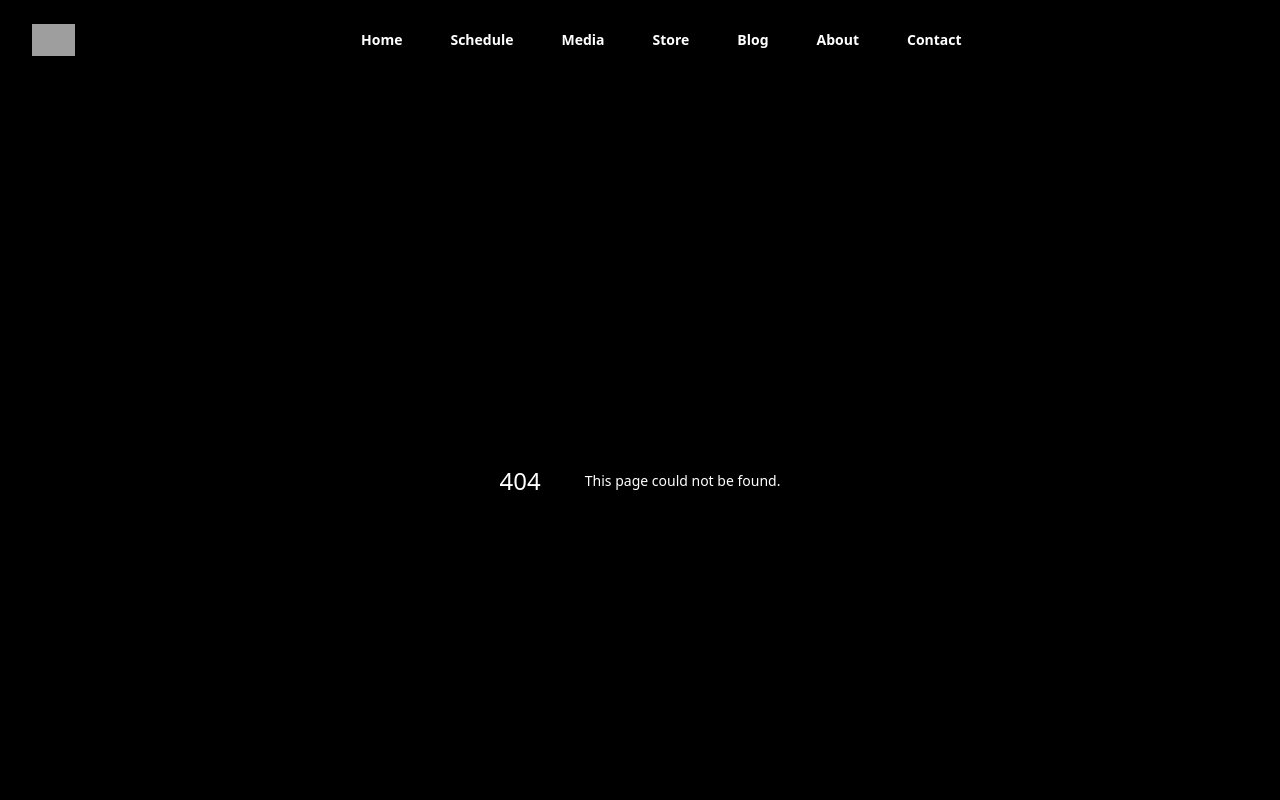
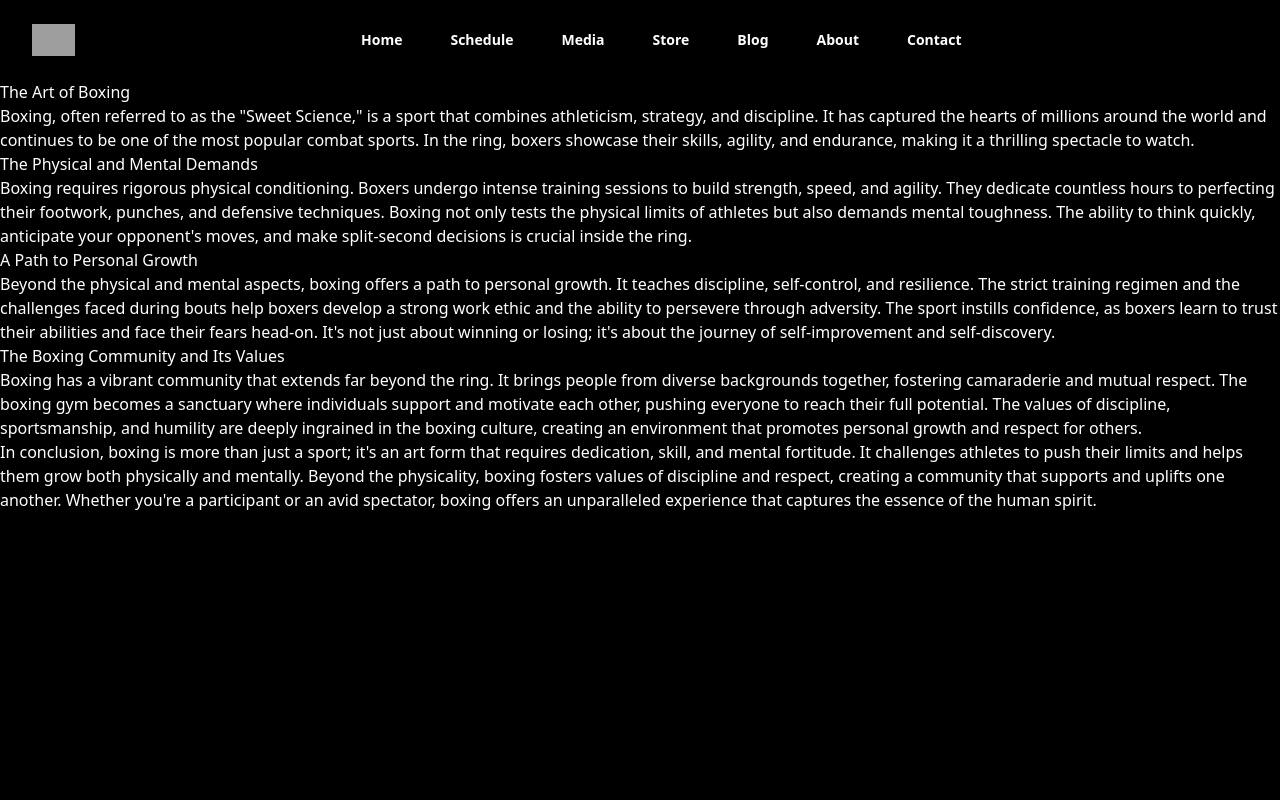
Before and after one commit to kellenwiltshire/ygk-boxing, a Next.js app: page /blog/post/1 in a window 1280 px wide. Before the commit this address had no page. Shown: the top 800 px of the page. Built offline with nearby package versions, Linux system fonts and the light colour scheme; grey boxes are pictures that could not be loaded.

Commit message:
Working on Blog Pages

```diff
--- /dev/null
+++ b/components/Blog/BlogContent.tsx
@@ -0,0 +1,14 @@
+import React from "react";
+import markdown from "./example-blog.md";
+import ReactMarkdown from "react-markdown";
+
+
+const BlogContent = () => {
+  return <div className="flex flex-col max-w-7xl">
+    <article className="prose">
+      <ReactMarkdown>{markdown}</ReactMarkdown>
+    </article>
+  </div>;
+};
+
+export default BlogContent;
--- /dev/null
+++ b/components/Blog/example-blog.md
@@ -0,0 +1,33 @@
+# The Art of Boxing
+
+Boxing, often referred to as the "Sweet Science," is a sport that combines athleticism, strategy, and discipline. It has
+captured the hearts of millions around the world and continues to be one of the most popular combat sports. In the ring,
+boxers showcase their skills, agility, and endurance, making it a thrilling spectacle to watch.
+
+## The Physical and Mental Demands
+
+Boxing requires rigorous physical conditioning. Boxers undergo intense training sessions to build strength, speed, and
+agility. They dedicate countless hours to perfecting their footwork, punches, and defensive techniques. Boxing not only
+tests the physical limits of athletes but also demands mental toughness. The ability to think quickly, anticipate your
+opponent's moves, and make split-second decisions is crucial inside the ring.
+
+## A Path to Personal Growth
+
+Beyond the physical and mental aspects, boxing offers a path to personal growth. It teaches discipline, self-control,
+and resilience. The strict training regimen and the challenges faced during bouts help boxers develop a strong work
+ethic and the ability to persevere through adversity. The sport instills confidence, as boxers learn to trust their
+abilities and face their fears head-on. It's not just about winning or losing; it's about the journey of
+self-improvement and self-discovery.
+
+## The Boxing Community and Its Values
+
+Boxing has a vibrant community that extends far beyond the ring. It brings people from diverse backgrounds together,
+fostering camaraderie and mutual respect. The boxing gym becomes a sanctuary where individuals support and motivate each
+other, pushing everyone to reach their full potential. The values of discipline, sportsmanship, and humility are deeply
+ingrained in the boxing culture, creating an environment that promotes personal growth and respect for others.
+
+In conclusion, boxing is more than just a sport; it's an art form that requires dedication, skill, and mental fortitude.
+It challenges athletes to push their limits and helps them grow both physically and mentally. Beyond the physicality,
+boxing fosters values of discipline and respect, creating a community that supports and uplifts one another. Whether
+you're a participant or an avid spectator, boxing offers an unparalleled experience that captures the essence of the
+human spirit.
--- /dev/null
+++ b/global.t.ts
@@ -0,0 +1,4 @@
+// eslint-disable-next-line @typescript-eslint/ban-ts-comment
+// @ts-ignore
+
+declare module '*.md'
--- a/next.config.js
+++ b/next.config.js
@@ -1,4 +1,13 @@
 /** @type {import('next').NextConfig} */
 module.exports = {
+	webpack: function(config) {
+		// eslint-disable-next-line @typescript-eslint/no-unsafe-call,@typescript-eslint/no-unsafe-member-access
+		config.module.rules.push({
+			test: /\.md$/,
+			use: 'raw-loader',
+		})
+		// eslint-disable-next-line @typescript-eslint/no-unsafe-return
+		return config
+	},
 	output: 'standalone',
-};
+}
--- a/package.json
+++ b/package.json
@@ -14,20 +14,23 @@
     "@headlessui/react": "^1.7.14",
     "@heroicons/react": "^2.0.18",
     "@reduxjs/toolkit": "^1.3.6",
-		"@tailwindcss/aspect-ratio": "^0.4.2",
     "dayjs": "^1.11.7",
     "framer-motion": "latest",
     "next": "13.0.2",
     "next-pwa": "^5.6.0",
     "next-seo": "latest",
+    "raw-loader": "^4.0.2",
     "react": "18.2.0",
     "react-dom": "18.2.0",
+    "react-markdown": "^8.0.7",
     "react-redux": "^7.2.0"
   },
   "devDependencies": {
     "@testing-library/jest-dom": "5.16.4",
     "@testing-library/react": "13.2.0",
     "@testing-library/user-event": "14.2.0",
+    "@tailwindcss/aspect-ratio": "^0.4.2",
+    "@tailwindcss/typography": "^0.5.2",
     "@types/jest": "^27.0.1",
     "@types/node": "^12.12.21",
     "@types/react": "^17.0.2",
--- /dev/null
+++ b/pages/blog/post/[slug].tsx
@@ -0,0 +1,9 @@
+import BlogContent from '../../../components/Blog/BlogContent'
+import React from 'react'
+
+
+const BlogPost = () => {
+	return <BlogContent />
+}
+
+export default BlogPost
```
Also changed, not shown: 1 other file (tests, documents, lock files or other folders). Lines whose indentation alone changed are shown as unchanged.
